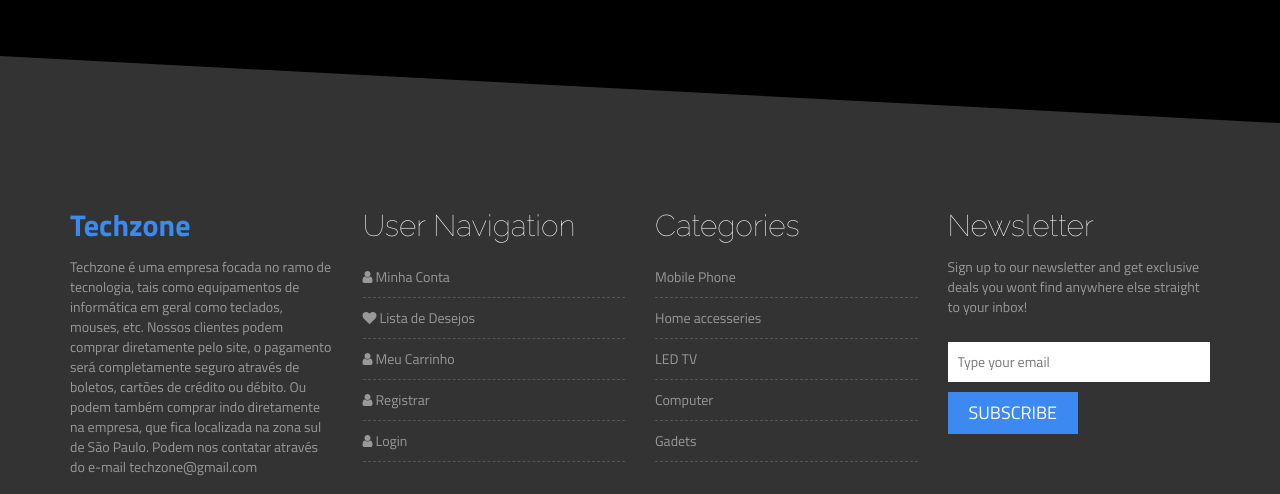
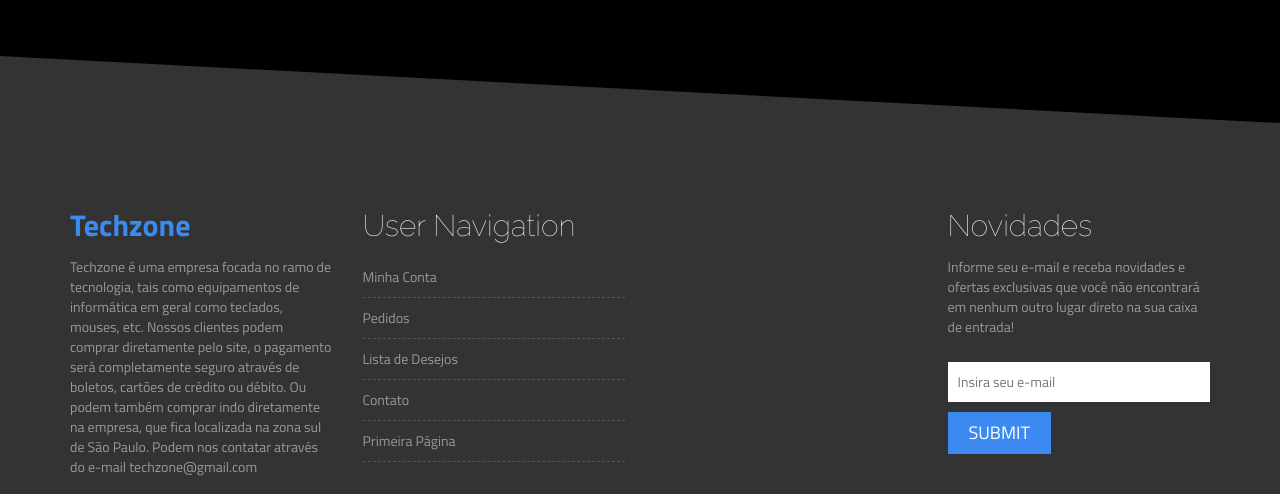
Before and after one commit to YasminGoncalves/Projeto-Pr-tico-de-Sistemas, a plain HTML site: page Techzone - Site/cart.html in a window 1280 px wide. Shown: the part 1352-1846 px from the top of the page. Drawn offline with nearby package versions, Linux system fonts and the light colour scheme.

Commit message:
Atualização

```diff
--- a/Techzone - Site/cart.html
+++ b/Techzone - Site/cart.html
@@ -582,41 +582,36 @@
                         </div>
                     </div>
                 </div>
-
                 <div class="col-md-3 col-sm-6">
                     <div class="footer-menu">
                         <h2 class="footer-wid-title">User Navigation </h2>
                         <ul>
-                            <li><a href="#"><i class="fa fa-user"></i> Minha Conta</a></li>
-                            <li><a href="#"><i class="fa fa-heart"></i> Lista de Desejos</a></li>
-                            <li><a href="cart.html"><i class="fa fa-user"></i> Meu Carrinho</a></li>
-                            <li><a href="checkout.html"><i class="fa fa-user"></i> Registrar</a></li>
-                            <li><a href="#"><i class="fa fa-user"></i> Login</a></li>
+                            <li><a href="#">Minha Conta</a></li>
+                            <li><a href="#">Pedidos</a></li>
+                            <li><a href="#">Lista de Desejos</a></li>
+                            <li><a href="#">Contato</a></li>
+                            <li><a href="index.html">Primeira Página</a></li>
                         </ul>
                     </div>
                 </div>
 
                 <div class="col-md-3 col-sm-6">
                     <div class="footer-menu">
-                        <h2 class="footer-wid-title">Categories</h2>
-                        <ul>
-                            <li><a href="#">Mobile Phone</a></li>
-                            <li><a href="#">Home accesseries</a></li>
-                            <li><a href="#">LED TV</a></li>
-                            <li><a href="#">Computer</a></li>
-                            <li><a href="#">Gadets</a></li>
-                        </ul>
+
                     </div>
                 </div>
 
                 <div class="col-md-3 col-sm-6">
                     <div class="footer-newsletter">
-                        <h2 class="footer-wid-title">Newsletter</h2>
-                        <p>Sign up to our newsletter and get exclusive deals you wont find anywhere else straight to your inbox!</p>
+                        <h2 class="footer-wid-title">Novidades</h2>
+                        <p>
+                            Informe seu e-mail e receba novidades e ofertas exclusivas que você não encontrará
+                            em nenhum outro lugar direto na sua caixa de entrada!
+                        </p>
                         <div class="newsletter-form">
                             <form action="#">
-                                <input type="email" placeholder="Type your email">
-                                <input type="submit" value="Subscribe">
+                                <input type="email" placeholder="Insira seu e-mail">
+                                <input type="submit">
                             </form>
                         </div>
                     </div>
--- a/Techzone - Site/style.css
+++ b/Techzone - Site/style.css
@@ -449,6 +449,7 @@ padding: 35px 0 180px;}
 .footer-about-us h2 {
   font-weight: 200;
 }
+
 .footer-menu ul {
     list-style: outside none none;
     margin: 0;
```
Also changed, not shown: Techzone - Site/index.html (+12 -17 lines), Techzone - Site/promocoes.html (+13 -17 lines), Techzone - Site/shop.html (+12 -17 lines), Techzone - Site/sobreNos.html (+14 -17 lines).
